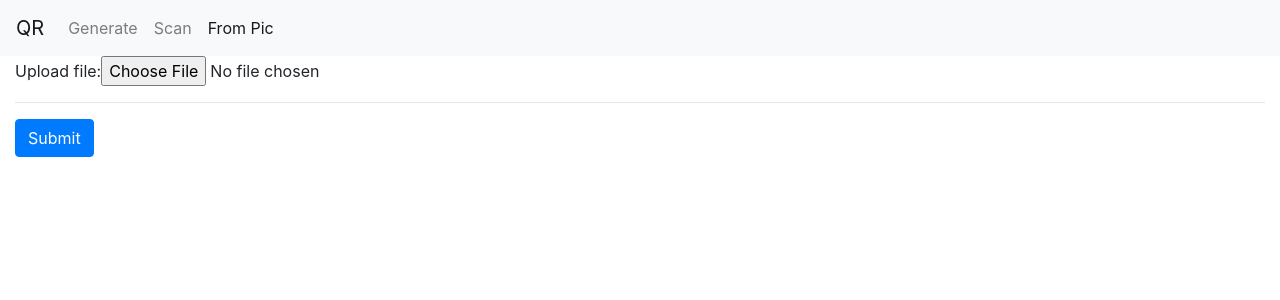
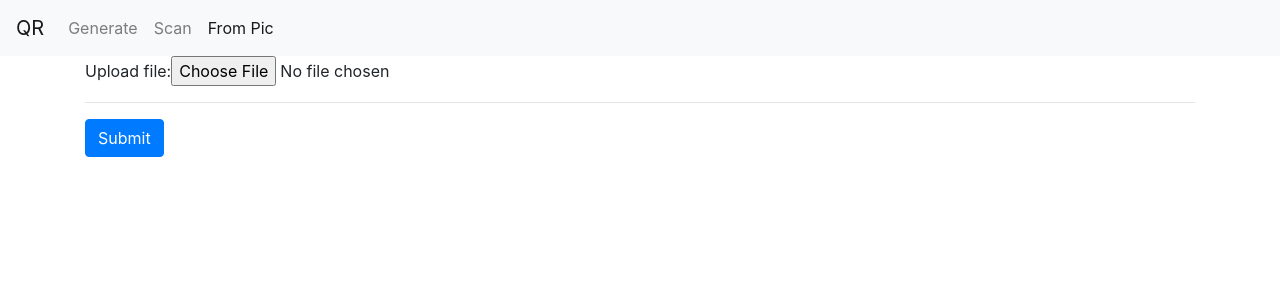
Before and after one commit to andrewtheguy/qrcodeweb, a React (Create React App) app: page /from-pic in a window 1280 px wide. Shown: the top 300 px of the page. Built offline with nearby package versions, Linux system fonts and the light colour scheme.

Commit message:
add container

```diff
--- a/src/PictureQR.tsx
+++ b/src/PictureQR.tsx
@@ -1,6 +1,6 @@
 import React from 'react';
 import {useState, useEffect} from 'react';
-import {Col, Form, FormControl, FormFile, Nav, Navbar, NavDropdown, Row} from "react-bootstrap";
+import {Col, Container, Form, FormControl, FormFile, Nav, Navbar, NavDropdown, Row} from "react-bootstrap";
 import QrScanner from 'qr-scanner';
 import DataSection from './DataSection';
 
@@ -59,6 +59,7 @@ const PictureQR: React.FC = () => {
     }, [file]);
 
     return (
+        <Container>
         <Row>
             <Col>
                 <div>
@@ -67,7 +68,9 @@ const PictureQR: React.FC = () => {
     </div> : <FileInput onFileChange={changeFile}/>}
                 </div>
             </Col>
-        </Row>);
+        </Row>
+        </Container>
+            );
 };
 
 export default PictureQR;
```
